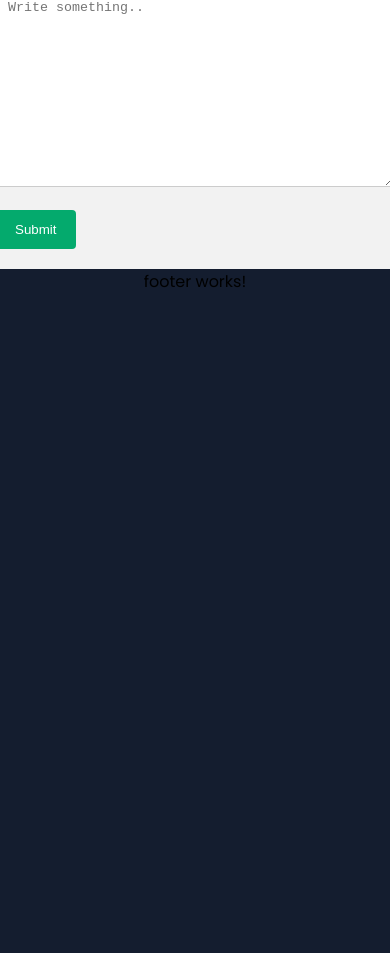
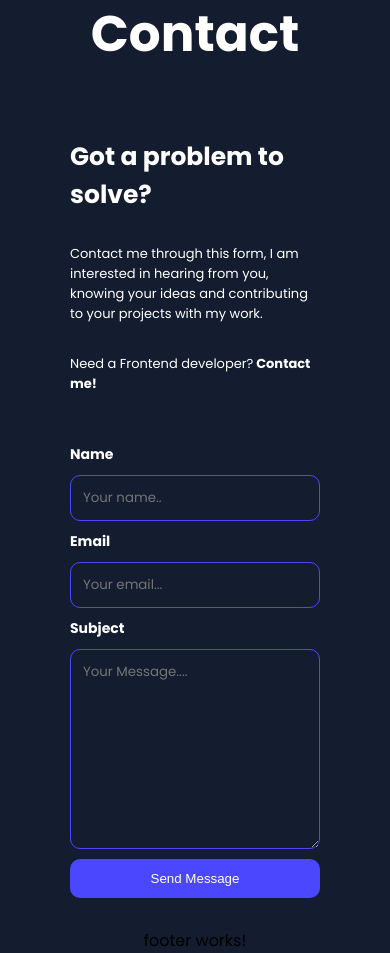
Before and after one commit to MichaelS96/Portfolio, an Angular app: page / in a window 390 px wide. Shown: the part 6042-6995 px from the top of the page. Before the commit the page ends 6336 px from the top, so only its background shows below. Built offline with nearby package versions, Linux system fonts and the light colour scheme.

Commit message:
contact section added lot of stuff responsive added too

```diff
--- a/src/app/main-content/contact/contact.component.html
+++ b/src/app/main-content/contact/contact.component.html
@@ -1,22 +1,54 @@
-<section class="container" id="myContact">
-    <form (ngSubmit)="onSubmit(contactForm)" #contactForm="ngForm">
+<section class="contact" id="myContact">
+    <div class="header">
+        <h2 class="headline">Contact</h2>
+    </div>
+    <div class="contact-section">
+        <div class="contact-text">
+            <span>Got a problem to solve?</span>
+            <p>Contact me through this form, I am interested in hearing from you, knowing your ideas and contributing to
+                your projects with my work.<br></p>
+            <p>Need a Frontend developer?<b> Contact me!</b></p>
+        </div>
 
-        <label for="name">Name</label>
-        <input [(ngModel)]="contactData.name" type="text" id="name" name="name" placeholder="Your name.." required>
+        <form (ngSubmit)="onSubmit(contactForm)" #contactForm="ngForm" class="contact-input">
 
-        <label for="email">Email</label>
-        <input [(ngModel)]="contactData.email" type="email" id="email" name="email" placeholder="Your email.." required
-            pattern="[a-zA-Z0-9._%+\-]+@[a-zA-Z0-9.\-]+\.[a-zA-Z]{2,}">
+            <label for="name">Name</label>
+            <div class="input-container">
+                <input #name="ngModel" [(ngModel)]="contactData.name" type="text" id="name" name="name"
+                    placeholder="Your name.." required
+                    [ngClass]="{'invalid': name.invalid && name.touched, 'valid': name.valid && name.touched}">
+            </div>
 
-        <label for="message">Subject</label>
-        <textarea #message="ngModel" minlength="4" [(ngModel)]="contactData.message" id="message" name="message" placeholder="Write something.."
-            style="height:200px" required></textarea>
+            @if (!name.valid && name.touched) {
+            <span class="warning">Please enter your Name</span>
+            }
 
-        @if (!message.valid && message.touched) {
-        <span>Please enter a Message</span>
-        }
 
-        <input type="submit" value="Submit">
+            <label for="email">Email</label>
+            <div class="input-container">
+                <input #email="ngModel" [(ngModel)]="contactData.email" type="email" id="email" name="email"
+                    placeholder="Your email..." required pattern="[a-zA-Z0-9._%+\-]+@[a-zA-Z0-9.\-]+\.[a-zA-Z]{2,}"
+                    [ngClass]="{'invalid': email.invalid && email.touched, 'valid': email.valid && email.touched}">
+            </div>
+            @if (!email.valid && email.touched) {
+            <span class="warning">Please enter a Email</span>
+            }
 
-    </form>
+            <label for="message">Subject</label>
+            <div class="input-container">
+                <textarea #message="ngModel" [(ngModel)]="contactData.message" id="message" name="message"
+                    placeholder="Your Message...." style="height:200px" required minlength="4"
+                    [ngClass]="{'invalid': message.invalid && message.touched, 'valid': message.valid && message.touched}"></textarea>
+            </div>
+
+            @if (!message.valid && message.touched) {
+            <span class="warning">Please enter a Message</span>
+            }
+
+            <input class="submit" type="submit" value="Send Message">
+        </form>
+    </div>
+
+
+
 </section>
--- a/src/app/main-content/contact/contact.component.scss
+++ b/src/app/main-content/contact/contact.component.scss
@@ -1,44 +1,179 @@
-/* Style inputs with type="text", select elements and textareas */
-input[type=text],
-[type=email],
+input[type="text"],
+input[type="email"],
 select,
 textarea {
+    font-family: "Poppins";
+    color: white;
     width: 100%;
-    /* Full width */
     padding: 12px;
-    /* Some padding */
-    border: 1px solid #ccc;
-    /* Gray border */
-    border-radius: 4px;
-    /* Rounded borders */
+    border: 1px solid #4b47ff;
     box-sizing: border-box;
-    /* Make sure that padding and width stays in place */
-    margin-top: 6px;
-    /* Add a top margin */
-    margin-bottom: 16px;
-    /* Bottom margin */
-    resize: vertical
-        /* Allow the user to vertically resize the textarea (not horizontally) */
+    resize: vertical;
+    border-radius: 10px;
+    background-color: #141d2f;
+
+    &.invalid {
+        border-color: #ff4d4d;
+    }
+
+    &.valid {
+        border-color: #45a049;
+    }
 }
 
-/* Style the submit button with a specific background color etc */
-input[type=submit] {
-    background-color: #04AA6D;
+// Submit-Button Styles
+input[type="submit"] {
+    background-color: #4b47ff;
     color: white;
     padding: 12px 20px;
     border: none;
-    border-radius: 4px;
+    border-radius: 10px;
     cursor: pointer;
+    transition: background-color 0.3s ease;
+
+    &:hover {
+        background-color: #45a049;
+    }
 }
 
-/* When moving the mouse over the submit button, add a darker green color */
-input[type=submit]:hover {
-    background-color: #45a049;
+// Allgemeine Container-Styles
+.contact {
+    border-radius: 5px;
+    background-color: #141d2f;
+    padding: 20px;
 }
 
-/* Add a background color and some padding around the form */
-.container {
-    border-radius: 5px;
-    background-color: #f2f2f2;
-    padding: 20px;
+.header {
+    display: flex;
+    justify-content: center;
+    align-items: center;
+    gap: 20px;
 }
+
+.headline {
+    text-align: center;
+}
+
+// Abschnitt-Styles
+section {
+    position: relative;
+    height: 80dvh;
+    width: 100vw;
+    max-width: 1920px;
+    margin-top: 200px;
+    display: flex;
+    flex-direction: column;
+    gap: 50px;
+    padding-bottom: 150px;
+}
+
+// Kontaktsektion-Styles
+.contact-section {
+    display: flex;
+    justify-content: space-between;
+    padding-left: 100px;
+    padding-right: 100px;
+}
+
+.contact-text {
+    max-width: 473px;
+    color: white;
+    display: flex;
+    flex-direction: column;
+    gap: 30px;
+
+    > span {
+        font-size: 32px;
+        font-weight: 700;
+    }
+}
+
+.contact-input {
+    color: white;
+    width: 617px;
+    display: flex;
+    flex-direction: column;
+    gap: 10px;
+
+    .input-container {
+        display: flex;
+        gap: 10px;
+    }
+
+    label {
+        font-size: 14px;
+        font-weight: bold;
+    }
+}
+
+// Warnhinweis Styles
+.warning {
+    color: #ff4d4d;
+}
+
+// Responsive Media Queries
+@media (max-width: 1300px) {
+    .contact-input {
+        max-width: 450px;
+    }
+}
+
+@media (max-width: 1150px) {
+    .contact-text {
+        width: 350px;
+
+        > span {
+            font-size: 25px;
+        }
+    }
+
+    .contact-input {
+        max-width: 350px;
+    }
+}
+
+@media (max-width: 860px) {
+    section {
+        height: 110dvh;
+    }
+
+    .contact-section {
+        flex-direction: column;
+        align-items: center;
+        gap: 50px;
+    }
+
+    .contact-input {
+        max-width: 550px;
+    }
+
+    .contact-text {
+        width: 550px;
+    }
+}
+
+@media (max-width: 690px) {
+    .contact-input {
+        max-width: 350px;
+    }
+
+    .contact-text {
+        width: 350px;
+    }
+}
+
+@media (max-width: 500px) {
+    .contact-text > p {
+        font-size: 13px;
+    }
+}
+
+@media (max-width: 440px) {
+    .contact-input {
+        max-width: 250px;
+    }
+
+    .contact-text {
+        width: 250px;
+    }
+}
--- a/src/app/main-content/contact/contact.component.ts
+++ b/src/app/main-content/contact/contact.component.ts
@@ -1,3 +1,4 @@
+import { CommonModule } from '@angular/common';
 import { HttpClient } from '@angular/common/http';
 import { Component, inject } from '@angular/core';
 import { FormsModule, NgForm } from '@angular/forms';
@@ -5,7 +6,7 @@ import { FormsModule, NgForm } from '@angular/forms';
 @Component({
   selector: 'app-contact',
   standalone: true,
-  imports: [FormsModule],
+  imports: [CommonModule ,FormsModule],
   templateUrl: './contact.component.html',
   styleUrl: './contact.component.scss'
 })
```
